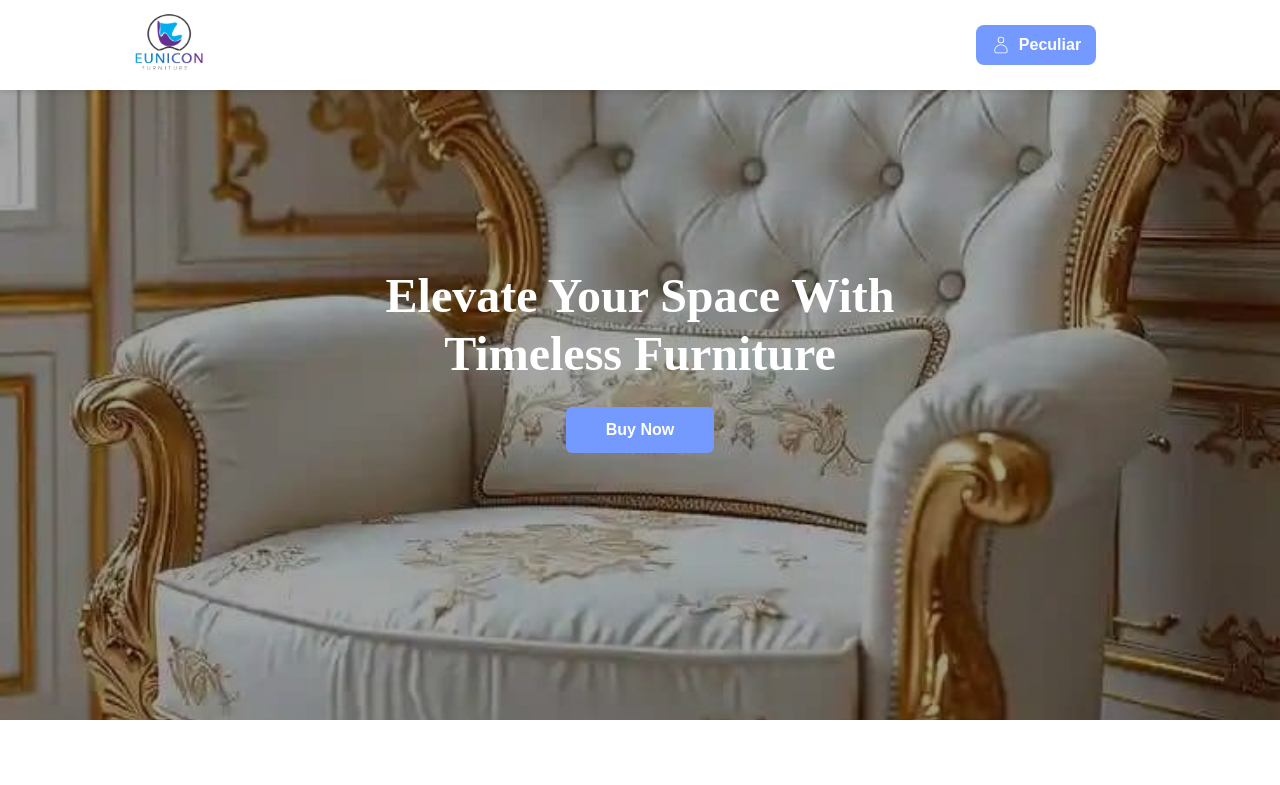
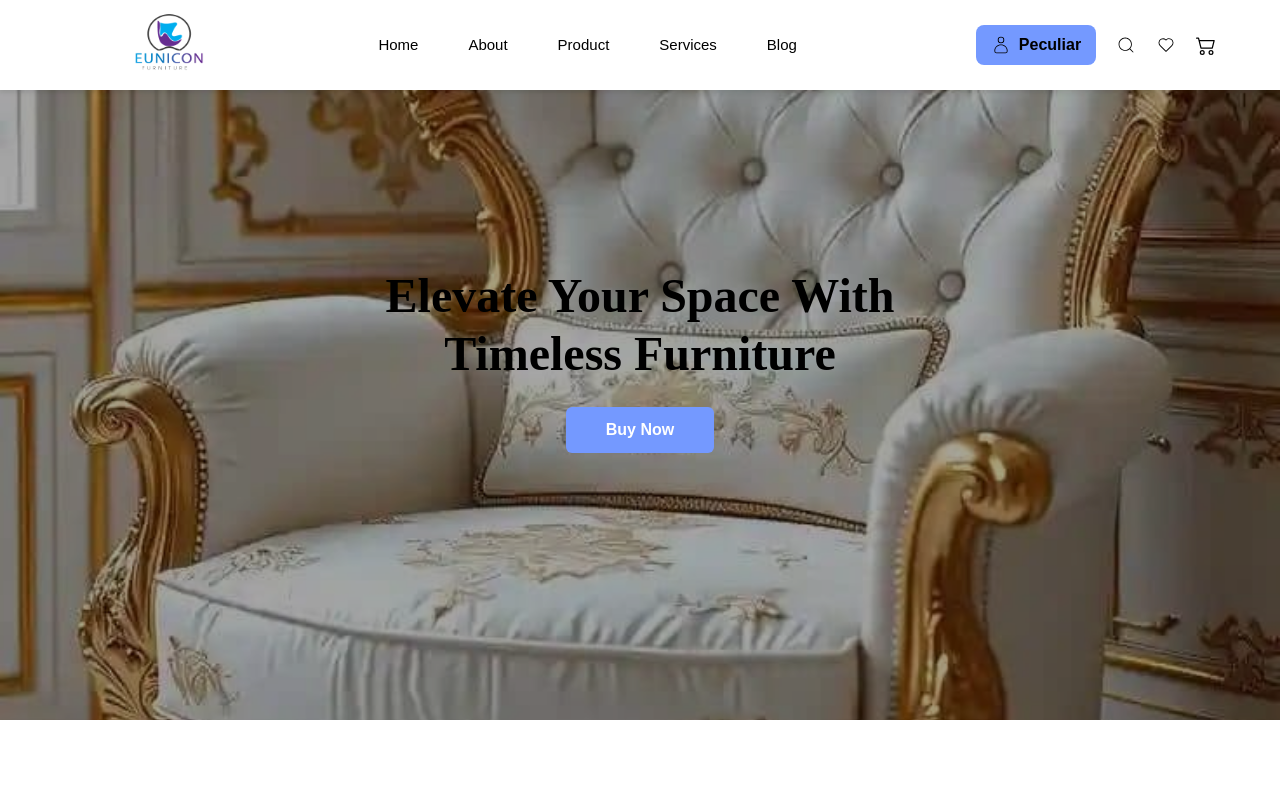
Before and after one commit to Pr-ElTech/EUNICON-FURNITURES-APP, a React (Vite) app: page /home in a window 1280 px wide. Shown: the top 785 px of the page. Built offline with nearby package versions, Linux system fonts and the light colour scheme.

Commit message:
fix style bug

```diff
--- a/src/Style/Home.css
+++ b/src/Style/Home.css
@@ -2,7 +2,7 @@
 .home-page-container {
   width: 100%;
   background-color: white; /* As seen in your high fidelity dark mode mockup image */
-  color: #ffffff;
+  color: #000;
 }
 
 /* Spotlight Main Banner */
```
